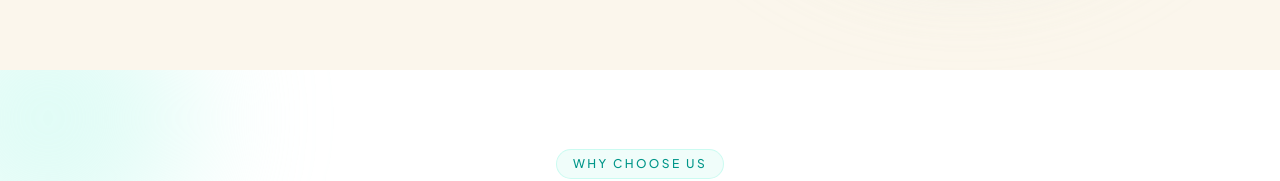
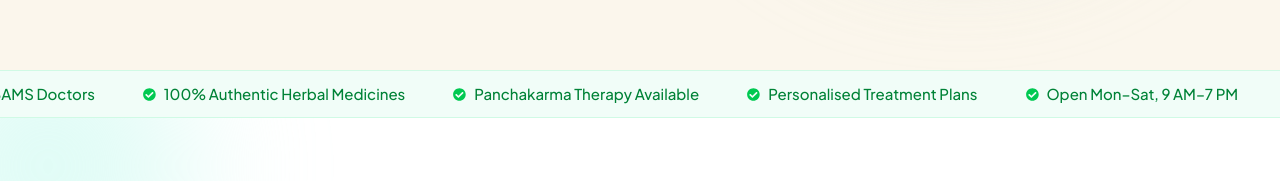
Before and after one commit to vansh-verma-dev/Amritashya-Health, a React (Vite) app: page / in a window 1280 px wide. Shown: the part 741-922 px from the top of the page. Built offline with nearby package versions, Linux system fonts and the light colour scheme.

Commit message:
Create a headline componentes

```diff
--- /dev/null
+++ b/src/Components/headline.jsx
@@ -0,0 +1,48 @@
+import { FaCheckCircle } from "react-icons/fa";
+
+
+const items = [
+  "Free First Consultation",
+  "Certified BAMS Doctors",
+  "100% Authentic Herbal Medicines",
+  "Panchakarma Therapy Available",
+  "Personalised Treatment Plans",
+  "Open Mon–Sat, 9 AM–7 PM",
+];
+
+export default function HeroMarquee() {
+  return (
+    <div className="relative overflow-hidden border-y border-emerald-100 bg-emerald-50/70 py-3">
+      <style>{`
+        @keyframes amritasya-marquee {
+          from { transform: translateX(0); }
+          to { transform: translateX(-50%); }
+        }
+        .amritasya-marquee-track {
+          animation: amritasya-marquee 28s linear infinite;
+        }
+        .amritasya-marquee-track:hover {
+          animation-play-state: paused;
+        }
+        @media (prefers-reduced-motion: reduce) {
+          .amritasya-marquee-track {
+            animation: none;
+          }
+        }
+      `}</style>
+
+      <div className="flex w-max amritasya-marquee-track">
+
+        {[...items, ...items].map((text, i) => (
+          <span
+            key={i}
+            className="flex shrink-0 items-center gap-2 px-6 text-sm font-medium text-green-700 sm:text-[15px]"
+          >
+            <FaCheckCircle className="text-green-500" size={13} />
+            {text}
+          </span>
+        ))}
+      </div>
+    </div>
+  );
+}
--- a/src/pages/Home.jsx
+++ b/src/pages/Home.jsx
@@ -1,3 +1,4 @@
+import Headline from "../Components/headline";
 import Navbar from "../Components/Navbar";
 import FAQ from "./Faq";
 import Footer from "./Footer";
@@ -10,6 +11,7 @@ function Home(){
         <>
        <Navbar/>
        <Hero/>
+       <Headline/>
        <WhyChooseUs/>
        <FAQ/>
        <Footer/>
```
